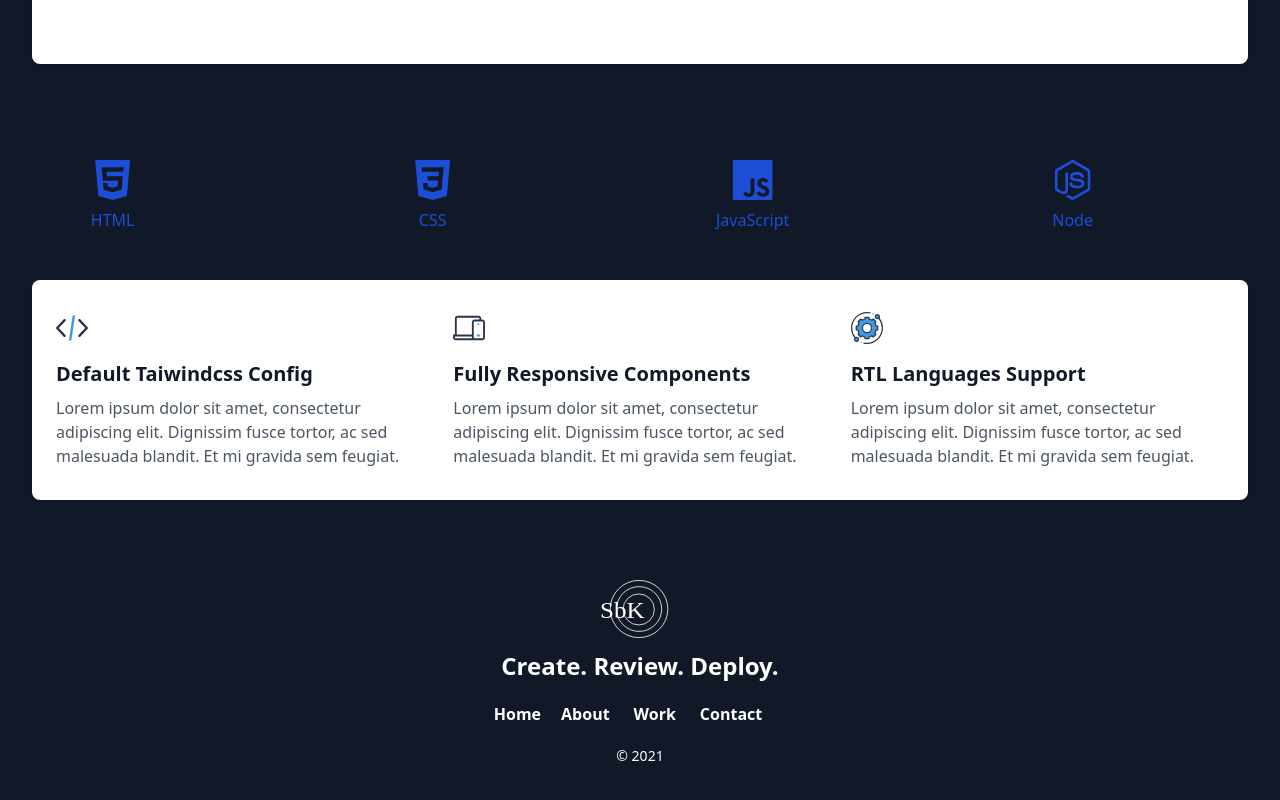
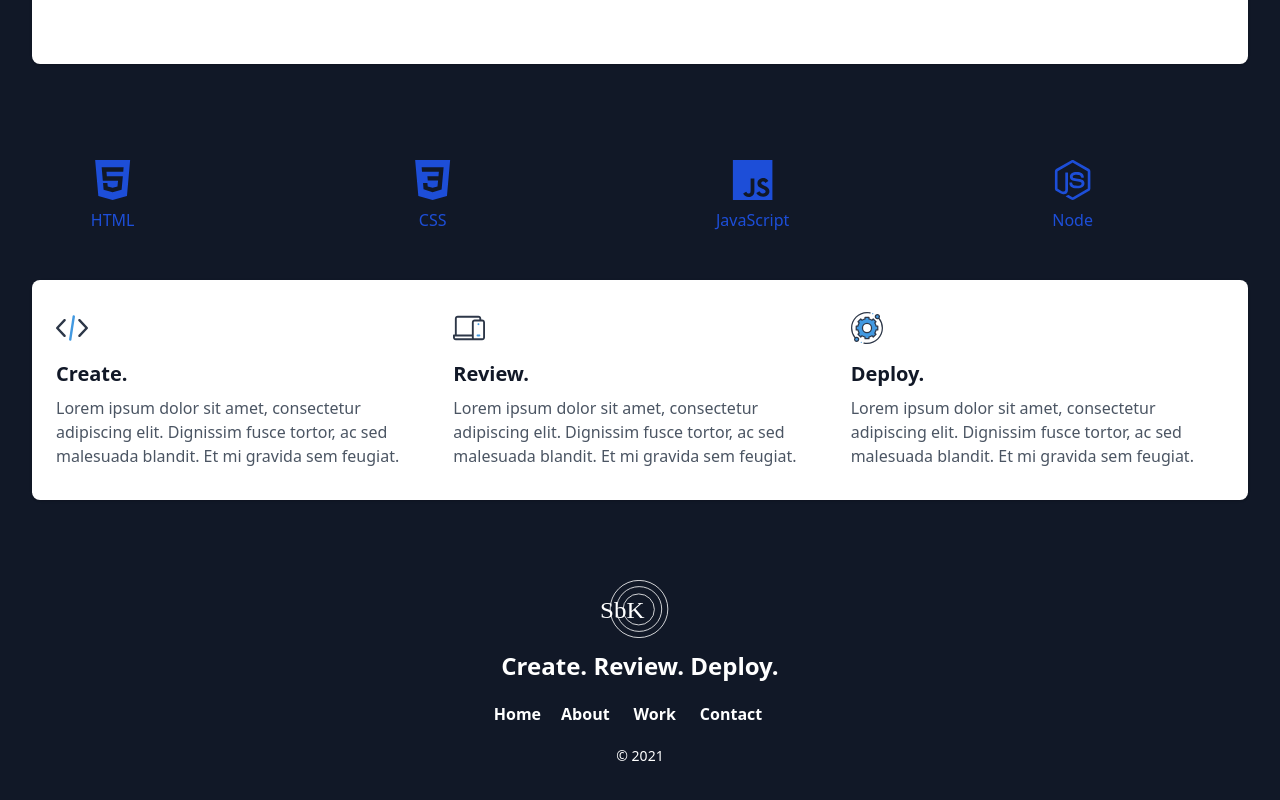
Before and after one commit to byronklep/sbk-dev, a Next.js app: page /about in a window 1280 px wide. Shown: the part 1286-2086 px from the top of the page. Built offline with nearby package versions, Linux system fonts and the light colour scheme.

Commit message:
Stats styling.

```diff
--- a/components/ContactForm.js
+++ b/components/ContactForm.js
@@ -73,7 +73,7 @@ export default function ContactForm({ id }) {
               ref={form}
               action="#"
               method="POST"
-              className="space-y-6"
+              className="space-y-6 mb-5"
               onSubmit={handleSubmit}>
               <div>
                 <div className="mt-1">
--- a/components/Stats.js
+++ b/components/Stats.js
@@ -7,7 +7,7 @@ const stats = [
 
 export default function Stats() {
   return (
-    <div>
+    <div className="mx-auto">
       <dl className="mt-5 grid grid-cols-1 gap-5 sm:grid-cols-2">
         {stats.map((item) => (
           <div
--- a/pages/about/index.js
+++ b/pages/about/index.js
@@ -30,7 +30,7 @@ export default function about() {
               </svg>
 
               <h1 className="mt-4 text-xl font-semibold text-gray-900 dark:text-white">
-                Default Taiwindcss Config
+                Create.
               </h1>
 
               <p className="mt-2 text-gray-600 dark:text-gray-400">
@@ -57,7 +57,7 @@ export default function about() {
               </svg>
 
               <h1 className="mt-4 text-xl font-semibold text-gray-900 dark:text-white">
-                Fully Responsive Components
+                Review.
               </h1>
 
               <p className="mt-2 text-gray-600 dark:text-gray-400">
@@ -99,7 +99,7 @@ export default function about() {
               </svg>
 
               <h1 className="mt-4 text-xl font-semibold text-gray-900 dark:text-white">
-                RTL Languages Support
+                Deploy.
               </h1>
 
               <p className="mt-2 text-gray-600 dark:text-gray-400">
--- a/pages/index.js
+++ b/pages/index.js
@@ -206,13 +206,13 @@ export default function Home({ props, data }) {
         <div className="mx-auto container px-6 lg:px-14 xl:px-0">
           <div className="flex xl:flex-row flex-col justify-between item-start">
             <div className="flex justify-center item-start flex-col">
-              <div>
-                <p className="md:text-6xl text-4xl font-extrabold text-white">
+              <div className="">
+                <p className="md:text-6xl text-4xl font-extrabold text-white text-center md:text-left">
                   By the numbers
                 </p>
               </div>
 
-              <div className="grid grid-cols-2 md:mt-12 mt-6 gap-y-8 mx-auto">
+              <div className="grid grid-cols-1 md:mt-12 mt-6 gap-y-8 mx-auto">
                 <Stats />
               </div>
             </div>
--- a/pages/work/index.js
+++ b/pages/work/index.js
@@ -178,12 +178,12 @@ const Work = ({ projects, languages }) => {
           <div className="flex xl:flex-row flex-col justify-between item-start">
             <div className="flex justify-center item-start flex-col">
               <div>
-                <p className="md:text-6xl text-4xl font-extrabold text-white">
+                <p className="md:text-6xl text-4xl font-extrabold text-white text-center md:text-left">
                   By the numbers
                 </p>
               </div>
 
-              <div className="grid grid-cols-2 md:mt-12 mt-6 gap-y-8 mx-auto">
+              <div className="grid grid-cols-1 md:mt-12 mt-6 gap-y-8 mx-auto">
                 <Stats />
               </div>
             </div>
```
